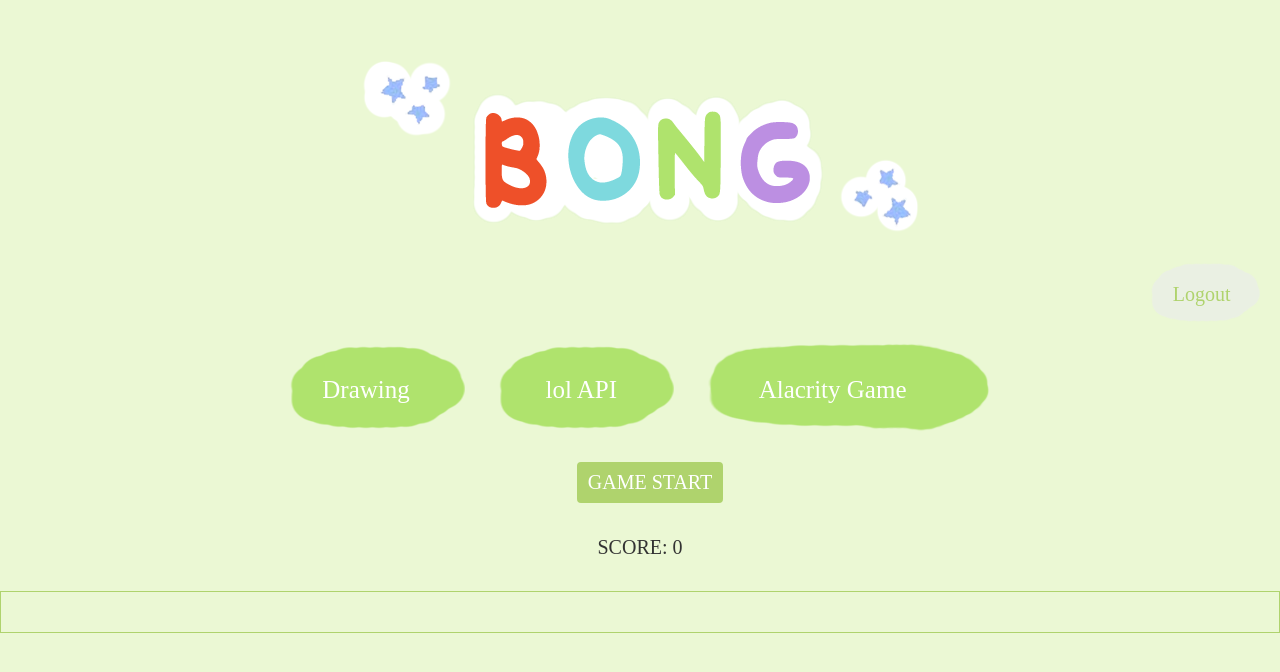
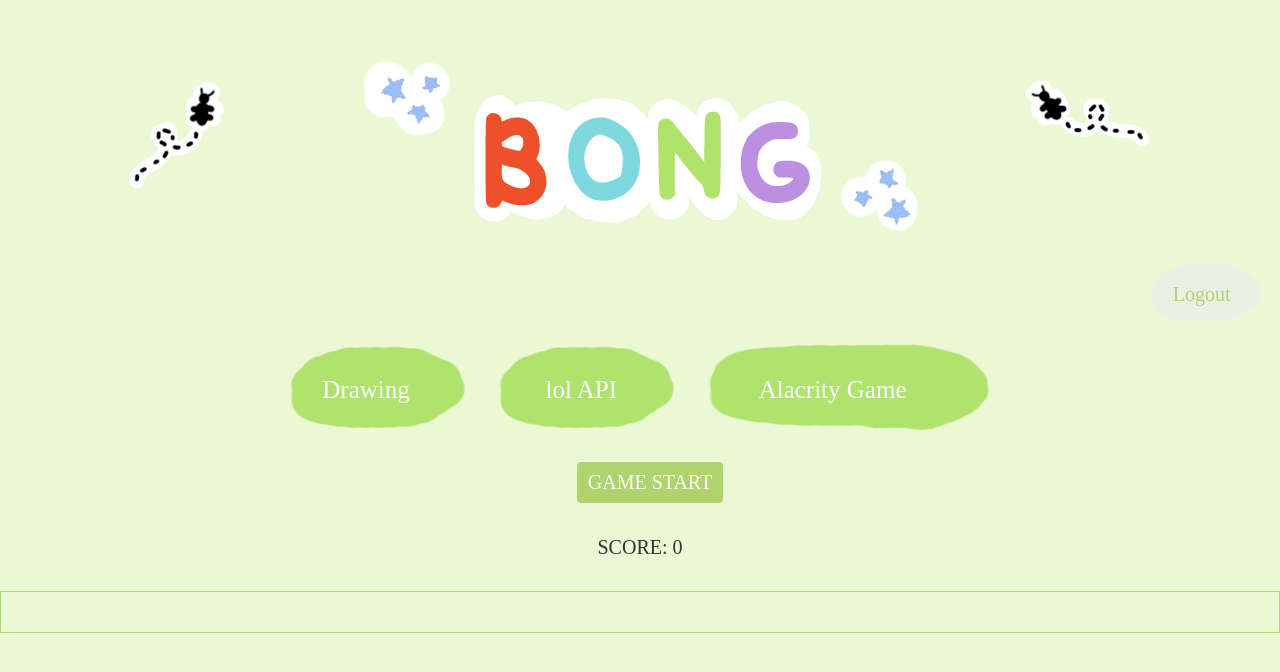
Before and after one commit to LeeSeokbong/bongProject, a plain HTML site: page html/alacrityGame.html in a window 1280 px wide. Drawn offline with nearby package versions, Linux system fonts and the light colour scheme; no server answers; a web font is replaced by a local one.

Commit message:
css 정리 및 추가

```diff
--- a/css/alacrityGame.css
+++ b/css/alacrityGame.css
@@ -52,6 +52,7 @@
     padding: 20px;
     margin-top: 30px;
     font-size: 17px;
+    margin-bottom: 150px;
 }
 
 #gameRankingBox {
--- a/css/common.css
+++ b/css/common.css
@@ -63,3 +63,9 @@
     top: 10%;
     left: 80%;
 }
+
+.logo-seoksun {
+    position: absolute;
+    top: 10%;
+    left: 10%;
+}
--- a/css/drawing.css
+++ b/css/drawing.css
@@ -15,6 +15,7 @@
 #canvasElem {
     display: flex;
     justify-content: center;
+    margin-bottom: 150px;
 }
 
 #canvas {
--- a/css/lolAPI.css
+++ b/css/lolAPI.css
@@ -12,6 +12,7 @@
 
 #lolBg {
     text-align: center;
+    margin-bottom: 150px;
 }
 
 #lolBg img {
--- a/html/alacrityGame.html
+++ b/html/alacrityGame.html
@@ -17,6 +17,12 @@
   <title>Bong Projects</title>
 </head>
 <body id="body">
+  <div class="logo-seoksun">
+    <img src="../img/seoksun.png">
+  </div>
+  <div class="seokdol">
+    <img src="../img/seokdol.png">
+  </div>
   <div id="logo">
     <img src="../img/logo.png">
   </div>
```
Also changed, not shown: html/drawing.html (+6 -0 lines), html/lolAPI.html (+6 -0 lines).
